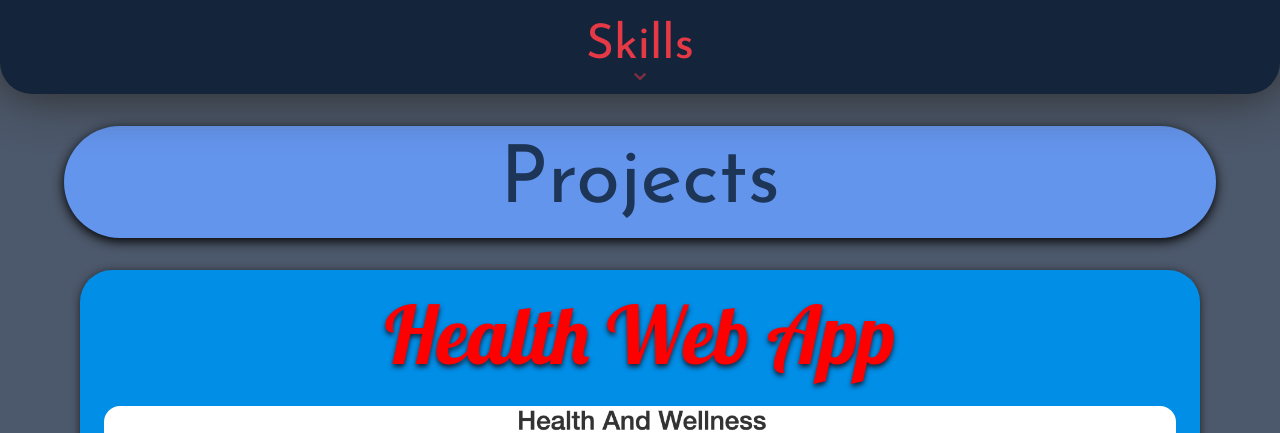
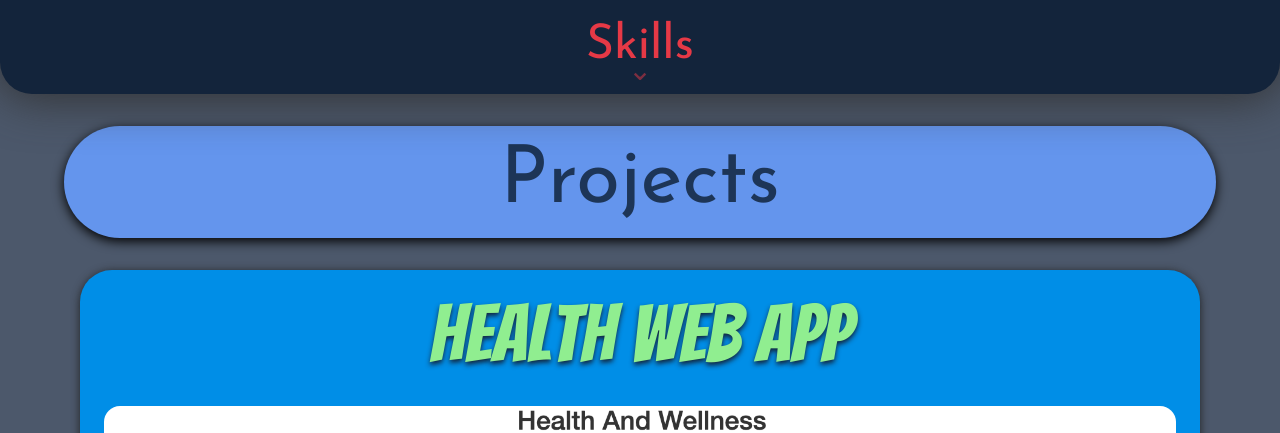
Before and after one commit to Z313PH/My-Portfolio, a plain HTML site: page index.html in a window 1280 px wide. Shown: the part 258-691 px from the top of the page. Drawn offline with Linux system fonts and the light colour scheme.

Commit message:
Updated font for Health Web App

```diff
--- a/index.html
+++ b/index.html
@@ -118,7 +118,7 @@
         <section class="projects">
             <h1>Projects</h1>
             <div class="madlib-madness" id="brewphoria">
-                <h3 class="brewphoria-title">Health Web App</h3>
+                <h3 class="madlib-madness-title">Health Web App</h3>
                 <img src="./images/Health App.png">
                 <p>
                     This web application consists of five tabs, a login and Sign up page. There is a Calisthenics page, a Diet Tracking page, a Breathing Techniques page, Blood Pressure Calculator page, and a Water Intake page. I worked on the Diet Tracking page which consist of recording the food item and the calories contained. (Languages used: HTML, CSS, JavaScript, php).
```
